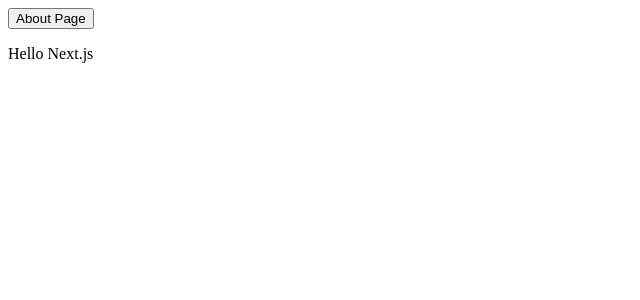
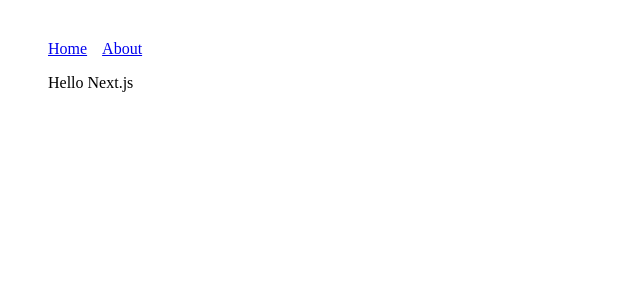
Before and after one commit to MilcahHalili/hello-next, a Next.js app: page / in a window 1280 px wide. Shown: the top 300 px of the page, without its empty margins (0-640 px from the left). Built offline with nearby package versions, Linux system fonts and the light colour scheme.

Commit message:
create layout component

```diff
--- /dev/null
+++ b/components/Header.js
@@ -0,0 +1,18 @@
+import Link from 'next/link';
+
+const linkStyle = {
+  marginRight: 15
+};
+
+const Header = () => (
+  <div>
+    <Link href="/">
+      <a style={linkStyle}>Home</a>
+    </Link>
+    <Link href="/about">
+      <a style={linkStyle}>About</a>
+    </Link>
+  </div>
+);
+
+export default Header;
--- /dev/null
+++ b/components/Layout.js
@@ -0,0 +1,16 @@
+import Header from './Header';
+
+const layoutStyle = {
+  margin: 20,
+  padding: 20,
+  border: '1px solid #DD'
+};
+
+const Layout = props => (
+  <div style={layoutStyle}>
+    <Header />
+    {props.children}
+  </div>
+);
+
+export default Layout;
--- a/pages/about.js
+++ b/pages/about.js
@@ -1,7 +1,11 @@
+import Layout from '../components/Layout';
+
 export default function About() {
   return (
     <div>
-      <p>This is the about page</p>
+      <Layout>
+        <p>This is the about page</p>
+      </Layout>
     </div>
   );
 }
--- a/pages/index.js
+++ b/pages/index.js
@@ -1,11 +1,10 @@
-import Link from 'next/link';
+import Layout from '../components/Layout';
 
 const Index = () => (
   <div>
-    <Link href="/about" title="About Page">
-      <button>About Page</button>
-    </Link>
-    <p>Hello Next.js</p>
+    <Layout>
+      <p>Hello Next.js</p>
+    </Layout>
   </div>
 );
 
```
